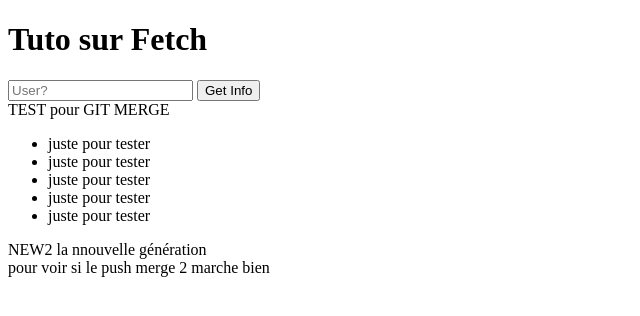
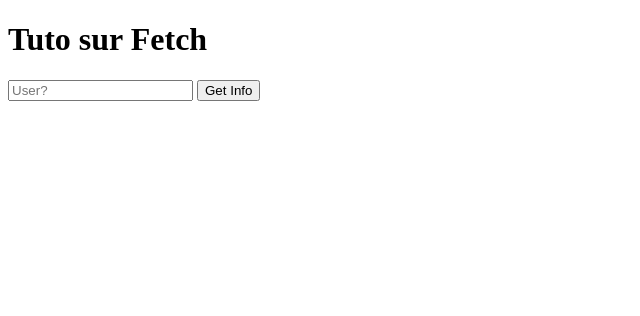
Before and after one commit to Matthieu7924/Fetch, a plain HTML site: page index.html in a window 1280 px wide. Shown: the whole page, without its empty margins (0-640 px from the left). Drawn offline with Linux system fonts and the light colour scheme.

Commit message:
maj index

```diff
--- a/index.html
+++ b/index.html
@@ -14,22 +14,7 @@
 <input type="text" id="champ" placeholder="User?">
 <button id="btn">Get Info</button>
 
-<div>TEST pour GIT MERGE</div>
-<ul>
-    <li class="test">juste pour tester</li>
-    <li class="test">juste pour tester</li>
-    <li class="test">juste pour tester</li>
-    <li class="test">juste pour tester</li>
-    <li class="test">juste pour tester</li>
-</ul>
 
-<div>NEW2 la nnouvelle génération</div>
-
-
-
-<div id="output">
-pour voir si le push merge 2 marche bien
-</div>
 
 
 </body>
```
